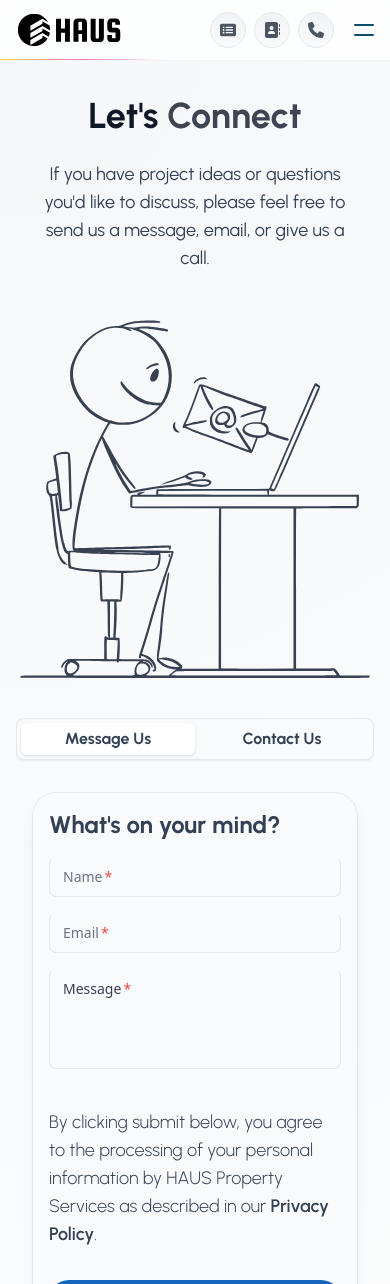
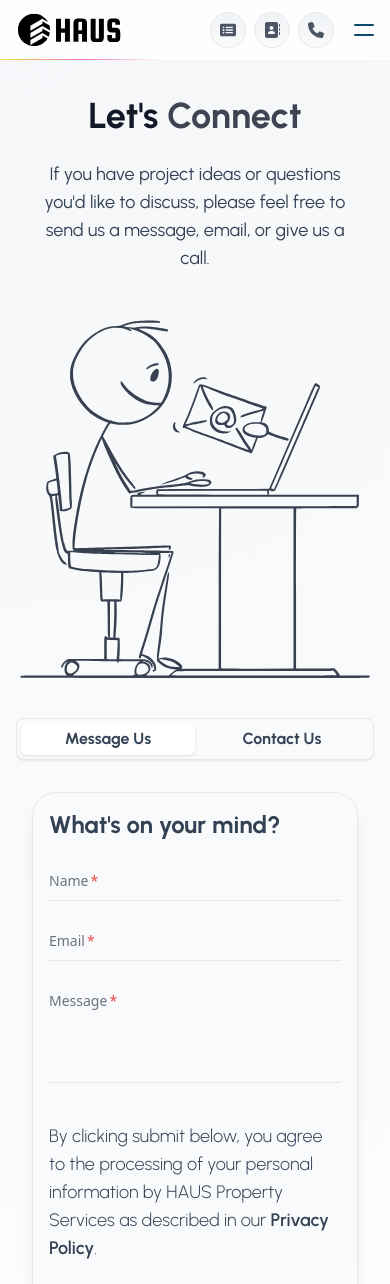
Before and after one commit to ben-v/haus, a React (Vite) app: page /contact in a window 390 px wide. Shown: the top 1284 px of the page. Built offline with nearby package versions, Linux system fonts and the light colour scheme.

Commit message:
Updated inputs. Need to fix styling on mobile.

```diff
--- a/src/pages/contact/panels/ContactFormPanel.tsx
+++ b/src/pages/contact/panels/ContactFormPanel.tsx
@@ -75,26 +75,14 @@ const ContactFormPanel = () => {
                                     name="name"
                                     maxLength={50}
                                     autoComplete="off"
-                                    variant="outlined"
+                                    variant="standard"
                                     label="Name"
-                                    // placeholder="Name"
                                     onChange={(e) => onChangeHandler(e)}
                                     value={name}
                                     size="md"
                                     type="text"
                                     required={true}
                                     crossOrigin={undefined}/>
-{/*
-                                <label htmlFor="name" className="mb-2 block body-text tabpanel-text">Name <span className="text-xl text-red-500 dark:text-red-400">*</span></label>
-                                <input
-                                    id="name"
-                                    name="name"
-                                    maxLength={50}
-                                    onChange={(e) => onChangeHandler(e)}
-                                    value={name}
-                                    type="text"
-                                    autoComplete="off"
-                                    className="peer block w-full rounded-lg border border-gray-200 bg-transparent px-4 py-2 body-text tabpanel-text transition-shadow duration-300 invalid:ring-2 invalid:ring-red-400 focus:ring-2 dark:border-gray-700" /> */}
                             </div>
                             <div>
                             <Input
@@ -102,49 +90,27 @@ const ContactFormPanel = () => {
                                     name="email"
                                     maxLength={50}
                                     autoComplete="off"
-                                    variant="outlined"
+                                    variant="standard"
                                     label="Email"
-                                    // placeholder="Email"
                                     onChange={(e) => onChangeHandler(e)}
                                     value={email}
                                     size="md"
                                     type="email"
                                     required={true}
                                     crossOrigin={undefined}/>
-
-                                {/* <label htmlFor="email" className="mb-2 block body-text tabpanel-text">Email <span className="text-xl text-red-500 dark:text-red-400">*</span></label>
-                                <input
-                                    id="email"
-                                    name="email"
-                                    maxLength={50}
-                                    onChange={(e) => onChangeHandler(e)}
-                                    value={email}
-                                    type="email"
-                                    autoComplete="off"
-                                    className="peer block w-full rounded-lg border border-gray-200 bg-transparent px-4 py-2 body-text tabpanel-text transition-shadow duration-300 invalid:ring-2 invalid:ring-red-400 focus:ring-2 dark:border-gray-700" /> */}
                             </div>
                             <div>
                                 <Textarea
                                     id="message"
                                     name="message"
-                                    maxLength={50}
+                                    maxLength={4000}
                                     autoComplete="off"
-                                    variant="outlined"
+                                    variant="standard"
                                     label="Message"
                                     onChange={(e) => onChangeHandler(e)}
                                     value={message}
-                                    // placeholder="Message"
                                     size="md"
                                     required={true} />
-                                {/* <label htmlFor="message" className="mb-2 block body-text tabpanel-text">Message <span className="text-xl text-red-500 dark:text-red-400">*</span></label>
-                                <textarea
-                                    id="message"
-                                    name="message"
-                                    onChange={(e) => onChangeHandler(e)}
-                                    value={message}
-                                    defaultValue={""}
-                                    maxLength={4000}
-                                    className="peer block h-28 w-full rounded-lg border border-gray-200 bg-transparent px-4 py-2 body-text tabpanel-text transition-shadow duration-300 invalid:ring-2 invalid:ring-red-400 focus:ring-2 dark:border-gray-700"></textarea> */}
                             </div>
                         </div>
 
```
